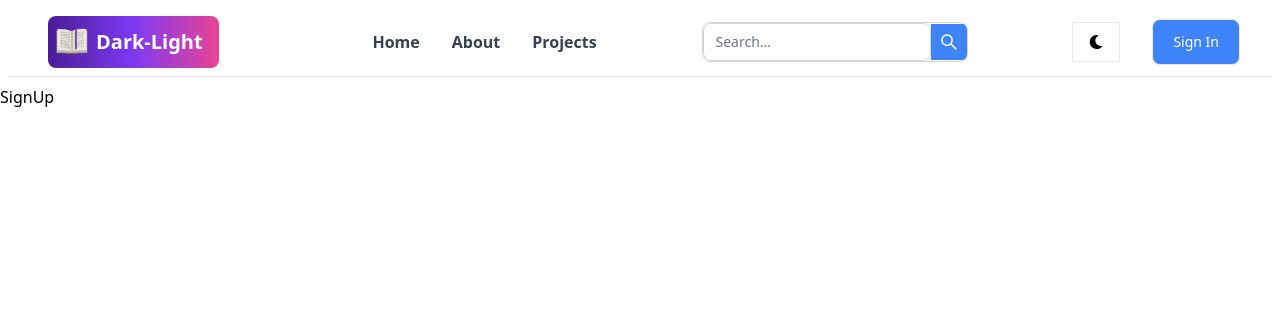
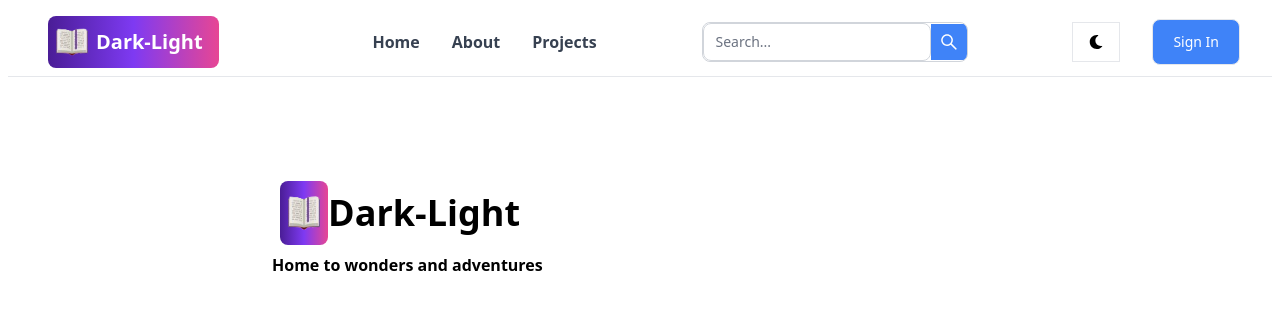
Before and after one commit to BenitaMichael/BookStore, a React (Vite) app in the folder client/: page /signUp in a window 1280 px wide. Shown: the top 310 px of the page. Built offline with nearby package versions, Linux system fonts and the light colour scheme.

Commit message:
feat: signup UI

```diff
--- a/client/src/Pages/SignUp.jsx
+++ b/client/src/Pages/SignUp.jsx
@@ -1,8 +1,30 @@
 import React from 'react'
+import { Link } from 'react-router-dom'
+import logo from '../assets/logo.png';
+
 
 const SignUp = () => {
   return (
-    <div>SignUp</div>
+    <div className='min-h-screen mt-20'>
+      <div className="flex p-4 max-w-3xl mx-auto">
+        {/* left */}
+        <div className="">
+        <Link
+              to='/'
+              className='w-12 m-2 flex items-center bg-gradient-to-r from-purple-900 via-purple-600 to-pink-500 rounded-lg text-4xl font-bold p-2'
+            >
+              <img src={logo} alt="Logo" className='h-10 w-10' />
+              <span className='px-2 py-1 text-black whitespace-nowrap'>
+                Dark-Light
+              </span>
+            </Link>
+            <p className='text-black font-semibold'>Home to wonders and adventures</p>
+          </div>
+
+        {/* right */}
+        <div className=""></div>
+      </div>
+    </div>
   )
 }
 
```
